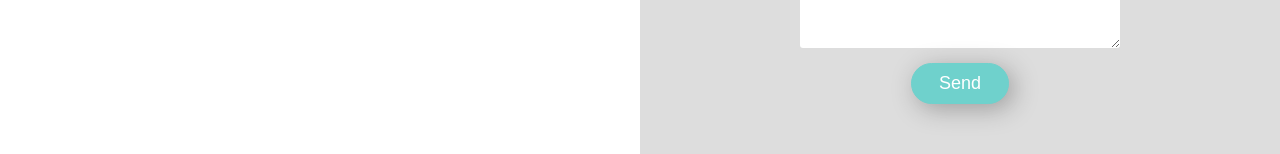
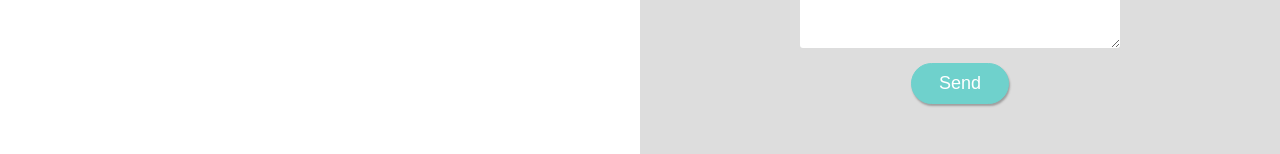
Before and after one commit to lukehoang/lukehoang-react, a React (Create React App) app in the folder client/: page /contact in a window 1280 px wide. Shown: the part 464-618 px from the top of the page. Built offline with nearby package versions, Linux system fonts and the light colour scheme.

Commit message:
open project in a new twindow

```diff
--- a/client/src/Pages/Projects.js
+++ b/client/src/Pages/Projects.js
@@ -42,10 +42,10 @@ export default class ProjectsPage extends Component {
                 <div className={style.wrapper}>
                     <div className={`${style.content} ${style.flex}`}>
                         <div className={`${style.header_nav} ${style.keyframes_slidein}`}>
-                            <h1> <a href="https://selfielikeapro.com/" className={`${style.h1_title_5} ${style.h1_desktop}`} onMouseEnter={() => this.handleHoverIn('box_5')} >SelfieLikeAPro</a></h1>
+                            <h1> <a href="https://selfielikeapro.com/" className={`${style.h1_title_5} ${style.h1_desktop}`} target="_blank" onMouseEnter={() => this.handleHoverIn('box_5')} >SelfieLikeAPro</a></h1>
 
-                            <h1> <a href="/allpancakes" className={`${style.h1_title_2} ${style.h1_desktop}`} onMouseEnter={() => this.handleHoverIn('box_2')} >All Pancakes</a></h1>
-                            <h1> <a href="https://infrashares.com" className={`${style.h1_title_3} ${style.h1_desktop}`} onMouseEnter={() => this.handleHoverIn('box_3')} >InfraShares</a></h1>
+                            <h1> <a href="/allpancakes" className={`${style.h1_title_2} ${style.h1_desktop}`} target="_blank" onMouseEnter={() => this.handleHoverIn('box_2')} >All Pancakes</a></h1>
+                            <h1> <a href="https://infrashares.com" className={`${style.h1_title_3} ${style.h1_desktop}`} target="_blank" onMouseEnter={() => this.handleHoverIn('box_3')} >InfraShares</a></h1>
 
                         </div>
 
--- a/client/src/css/style.module.css
+++ b/client/src/css/style.module.css
@@ -79,7 +79,7 @@ img {
 .btn{
     background: #6fd1cc;
     border: 1px solid #6fd1cc;
-    box-shadow: 5px 5px 25px #312f2f5b;
+    box-shadow: 1px 2px 2px rgba(49,47,47,.36);
     color: #fff;
     padding: .5em 1.5em;
     border-radius: 50px;
```
